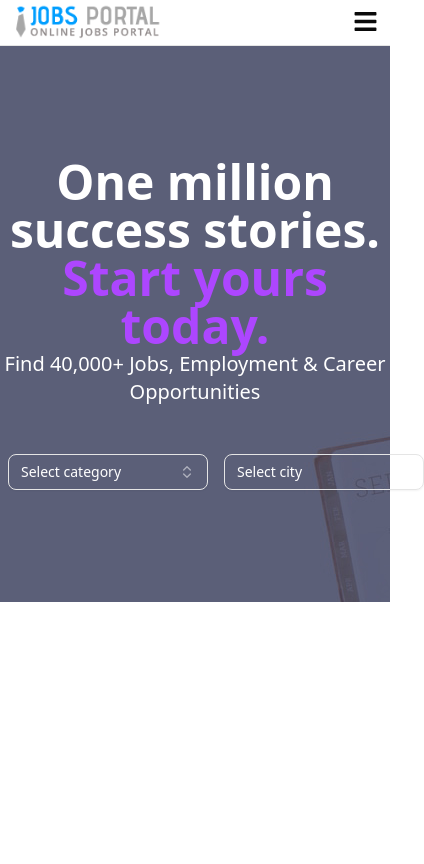
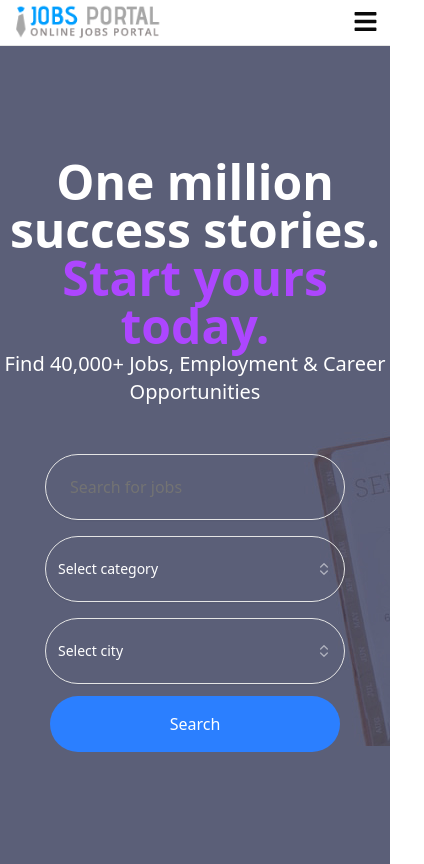
Before and after one commit to freelancerjoynal/job-guru-frontend, a Next.js app: page / in a window 390 px wide. Shown: the whole page, 424 px wide, since content can reach past the window. Built offline with nearby package versions, Linux system fonts and the light colour scheme.

Commit message:
searchwrap responsive done

```diff
--- a/src/components/homepage/Searchwrap/Combobox.jsx
+++ b/src/components/homepage/Searchwrap/Combobox.jsx
@@ -19,7 +19,7 @@ import {
   PopoverTrigger,
 } from "@/components/ui/popover";
 
-export default function Combobox({ title, items, onChange }) {
+export default function Combobox({ title, items, onChange, btnStyles }) {
   const [open, setOpen] = useState(false);
   const [id, setId] = useState("");
 
@@ -37,7 +37,7 @@ export default function Combobox({ title, items, onChange }) {
           variant="outline"
           role="combobox"
           aria-expanded={open}
-          className="w-[200px] justify-between bg-transparent"
+          className={`${btnStyles}`}
         >
           {id ? items.find((item) => item.id === id)?.title : title}
           <ChevronsUpDownIcon className="ml-2 h-4 w-4 shrink-0 opacity-50" />
--- a/src/components/homepage/Searchwrap/Searchwrap.jsx
+++ b/src/components/homepage/Searchwrap/Searchwrap.jsx
@@ -3,10 +3,13 @@ import React, { useState } from "react";
 import { Input } from "@/components/ui/input";
 import Combobox from "./Combobox";
 
+
 export default function Searchwrap() {
   const [searchInput, setSearchInput] = useState("");
   const [selectedCategory, setSelectedCategory] = useState("");
   const [selectedCity, setSelectedCity] = useState("");
+
+  console.log(searchInput)
 
   const categoryitems = [
     { id: "1", title: "Backlog" },
@@ -46,24 +49,29 @@ export default function Searchwrap() {
       </h2>
       <br />
       <br />
-      <div className="flex items-center justify-center gap-4">
+      <div className="flex items-center flex-col justify-center gap-4 max-w-[500]">
         <Input
           placeholder="Search for jobs"
-          className="w-[500px]"
+          className="w-[300px] py-8 px-6 rounded-full"
           value={searchInput}
           onChange={(e) => setSearchInput(e.target.value)}
         />
         <Combobox
           title="Select category"
           items={categoryitems}
+          btnStyles={"w-[300px] justify-between bg-transparent rounded-full py-8"}
           onChange={handleCategoryChange}
         />
 
         <Combobox
           title="Select city"
           items={cityitems}
+          btnStyles={"w-[300px] justify-between bg-transparent rounded-full py-8"}
           onChange={handleCityChange}
         />
+      </div>
+      <div className="text-center mt-3">
+        <button className={`px-30 py-4 bg-blue-500 rounded-full`}>Search</button>
       </div>
     </div>
   );
```
